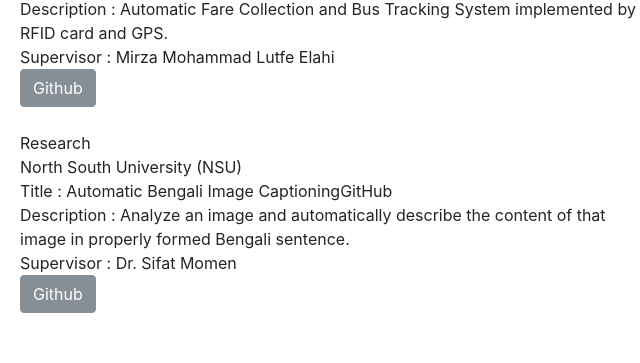
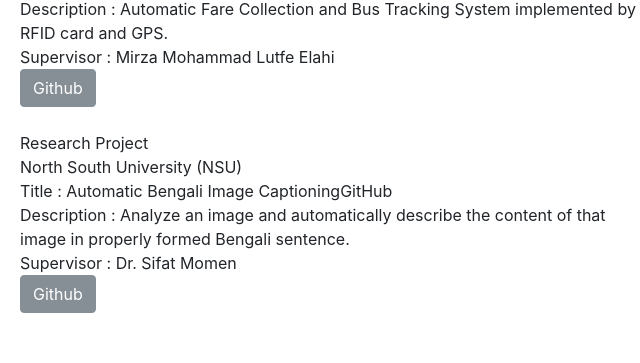
Before and after one commit to Kawcher123/Kawcher123.github.io, a website with bundled scripts: page index.html in a window 1280 px wide. Shown: the part 5537-5900 px from the top of the page, 300-940 px from the left. Built offline with nearby package versions, Linux system fonts and the light colour scheme; a web font is replaced by a local one.

Commit message:
education

```diff
--- a/index.html
+++ b/index.html
@@ -417,7 +417,7 @@
 
             <br>
             <div>
-              Research
+              Research Project
               <br>
               North South University (NSU)
               <br>
```
